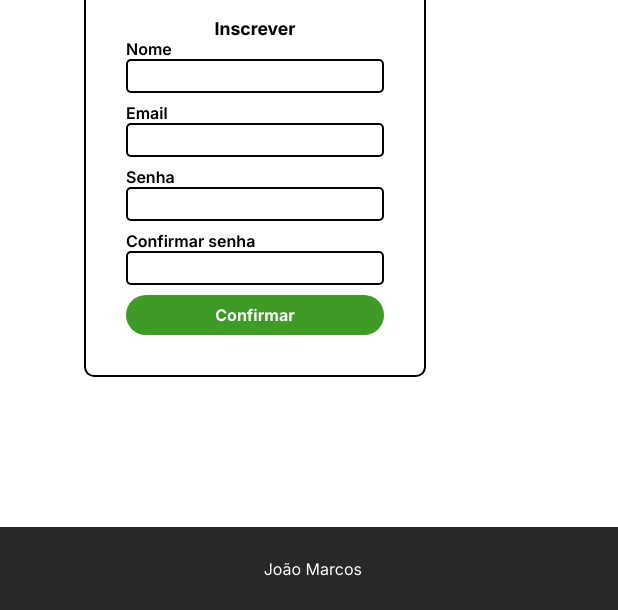
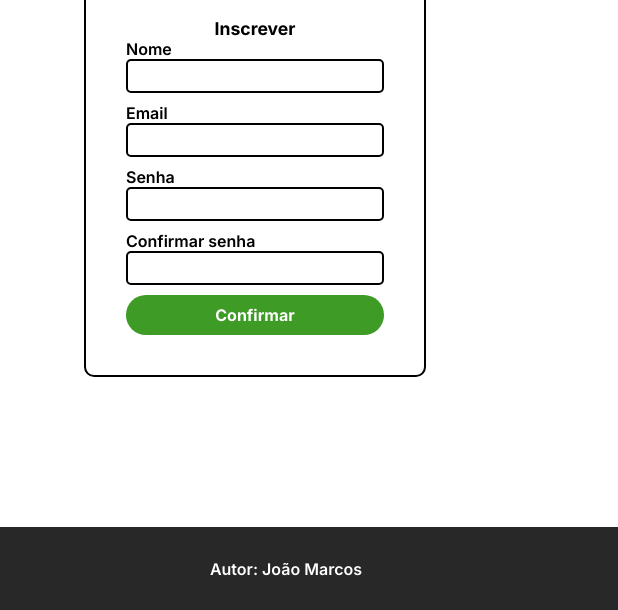
Before and after one commit to joaoMdeASilva/conversa-aqui, a plain HTML site: page frontend/index.html in a window 1280 px wide. Shown: the part 190-800 px from the top of the page, 662-1280 px from the left. Drawn offline with Linux system fonts and the light colour scheme.

Commit message:
modificado a parte de autor do footer

```diff
--- a/frontend/css/style.css
+++ b/frontend/css/style.css
@@ -116,6 +116,10 @@ body {
 
 footer .contacts-container a {
   color: var(--white-color);
+}
+
+footer span {
+  font-weight: 600;
 }
 
 div.container-welcome-warning {
--- a/frontend/index.html
+++ b/frontend/index.html
@@ -114,7 +114,7 @@
       </div>
     </div>
 
-    <span>João Marcos</span>
+    <span>Autor: João Marcos</span>
 
     <!-- Fim do footer principal -->
   </footer>
```
